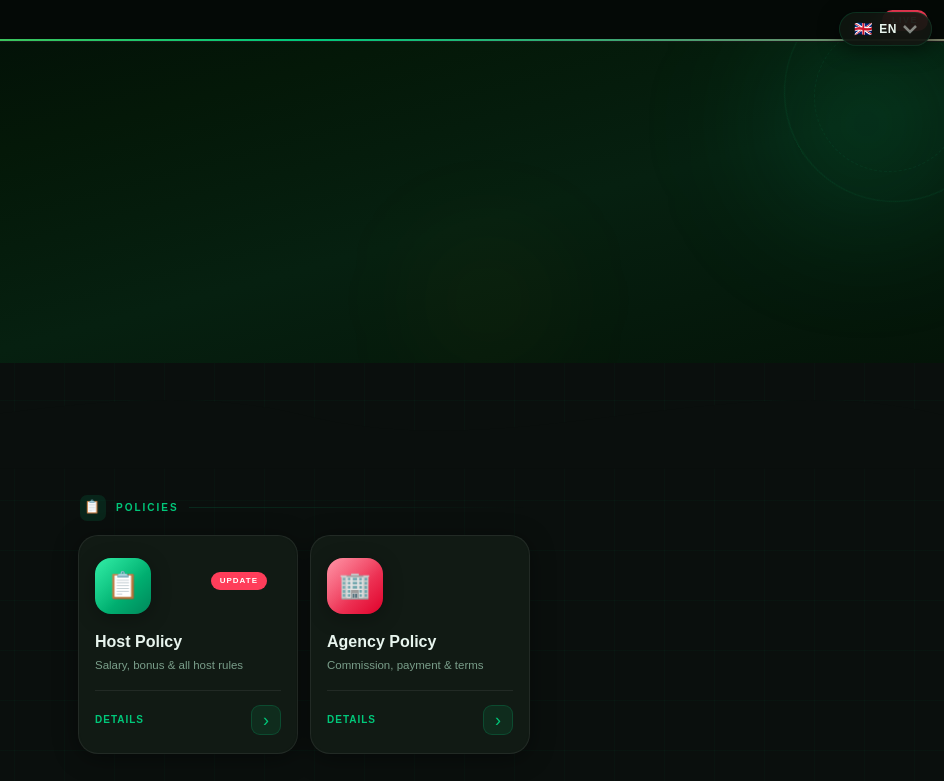
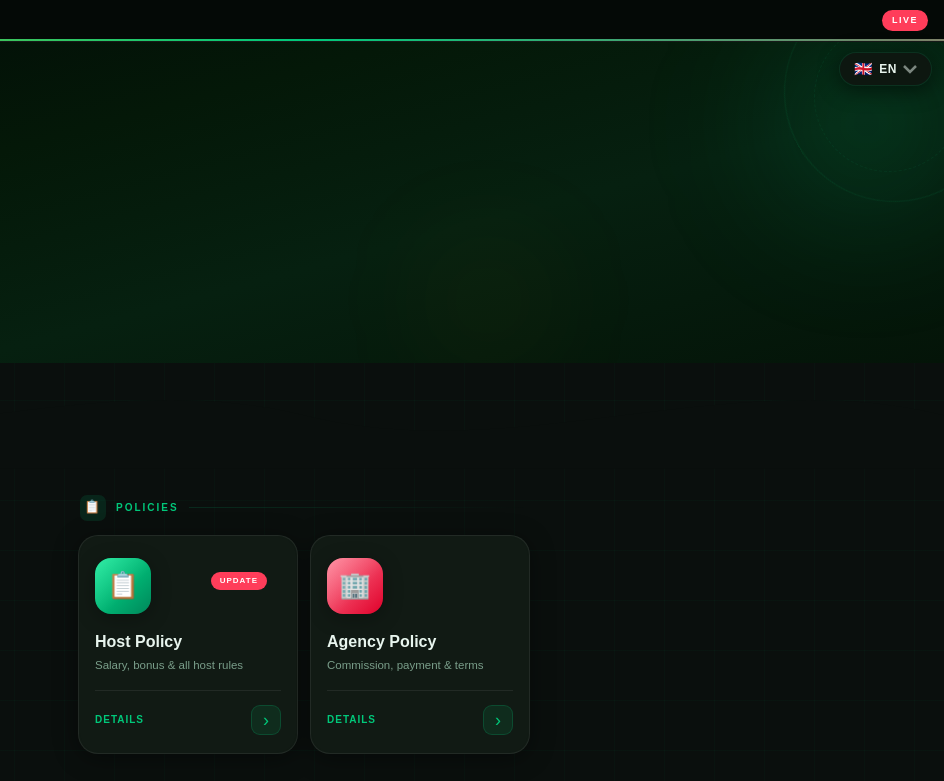
Before and after one commit to Rizz-live/Policy-BD, a plain HTML site: page index.html in a window 1280 px wide. Shown: the top 781 px of the page, 336-1280 px from the left. Drawn offline with Linux system fonts and the light colour scheme; a web font is replaced by a local one.

Commit message:
Update index.html

```diff
--- a/index.html
+++ b/index.html
@@ -12,7 +12,7 @@ html{font-size:16px;-webkit-text-size-adjust:100%;scroll-behavior:smooth;}
 body{background:var(--bg);font-family:var(--font-en);color:var(--text);line-height:1.6;min-height:100vh;overflow-x:hidden;}
 body.bn{font-family:var(--font-bn);}
 body::after{content:'';position:fixed;inset:0;background-image:linear-gradient(rgba(0,200,122,0.03) 1px,transparent 1px),linear-gradient(90deg,rgba(0,200,122,0.03) 1px,transparent 1px);background-size:50px 50px;pointer-events:none;z-index:0;}
-.lang-wrap{position:fixed;top:12px;right:12px;z-index:9999;}
+.lang-wrap{position:fixed;top:52px;right:12px;z-index:9999;}
 .lang-btn{display:flex;align-items:center;gap:6px;background:rgba(15,22,16,0.9);border:1px solid var(--border);border-radius:30px;padding:7px 14px;cursor:pointer;font-size:12px;font-weight:700;color:var(--text);backdrop-filter:blur(20px);-webkit-backdrop-filter:blur(20px);box-shadow:0 4px 20px rgba(0,0,0,0.5);transition:all 0.2s;-webkit-tap-highlight-color:transparent;font-family:var(--font-en);letter-spacing:0.5px;}
 .lang-btn:active{transform:scale(0.95);}
 .lang-btn .flag{font-size:15px;}
```
